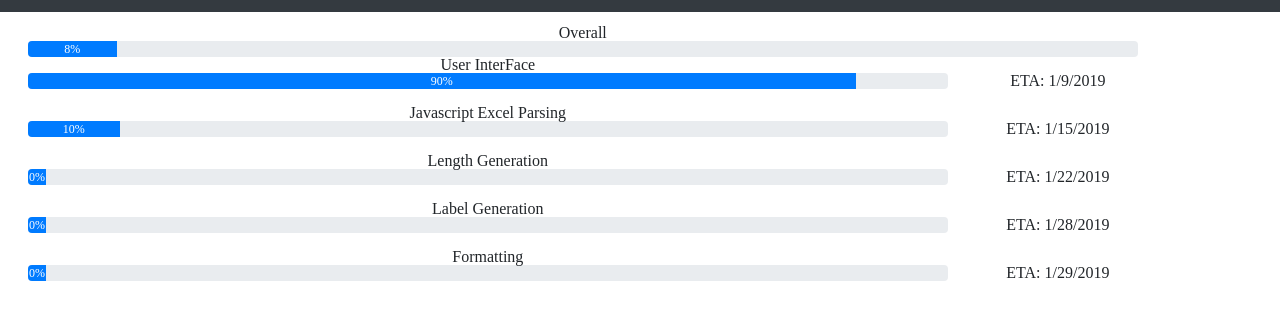
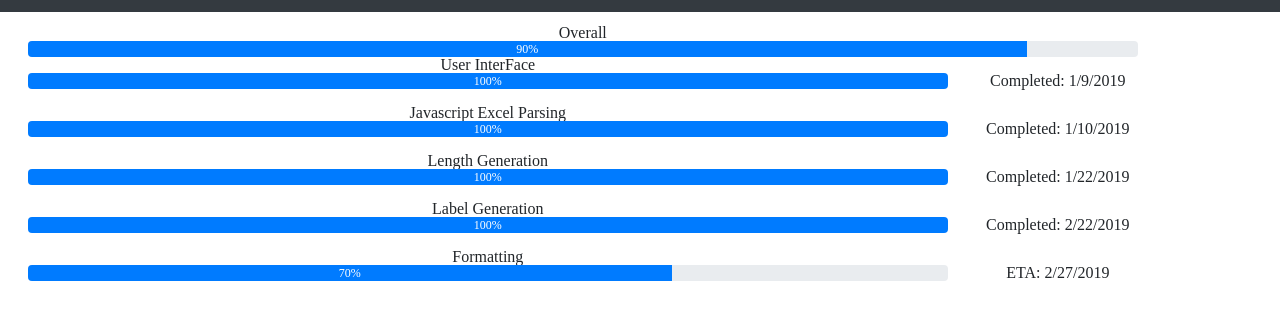
Before and after one commit to jmobley09/clg-tool, a website: page html/schedule.html in a window 1280 px wide. Shown: the part 50-370 px from the top of the page. Drawn offline with nearby package versions, Linux system fonts and the light colour scheme; files that its build step writes are made by us from their sources.

Commit message:
updated schedule to be accurate

```diff
--- a/html/schedule.html
+++ b/html/schedule.html
@@ -52,8 +52,8 @@
             <div class="col-12">
                 <h1>Overall</h1>
                 <div class="progress">
-                    <div class="progress-bar" role="progressbar" style="width: 8%;" aria-valuenow="08" aria-valuemin="0"
-                        aria-valuemax="100">8%</div>
+                    <div class="progress-bar" role="progressbar" style="width: 90%;" aria-valuenow="08" aria-valuemin="0"
+                        aria-valuemax="100">90%</div>
                 </div>
             </div>
         </div>
@@ -61,61 +61,61 @@
             <div class="col-10">
                 <h1>User InterFace</h1>
                 <div class="progress">
-                    <div class="progress-bar" role="progressbar" style="width: 90%;" aria-valuenow="90" aria-valuemin="0"
-                        aria-valuemax="100">90%
+                    <div class="progress-bar" role="progressbar" style="width: 100%;" aria-valuenow="100" aria-valuemin="0"
+                        aria-valuemax="100">100%
                     </div>
                 </div>
             </div>
             <div class="col-2">
-                    <p style="line-height:300%">ETA: 1/9/2019</p>
+                    <p style="line-height:300%">Completed: 1/9/2019</p>
                 </div>
         </div>
         <div class="row">
             <div class="col-10">
                 <h1>Javascript Excel Parsing</h1>
                 <div class="progress">
-                    <div class="progress-bar" role="progressbar" style="width: 10%;" aria-valuenow="10" aria-valuemin="0"
-                        aria-valuemax="100">10%</div>
+                    <div class="progress-bar" role="progressbar" style="width: 100%;" aria-valuenow="100" aria-valuemin="0"
+                        aria-valuemax="100">100%</div>
                 </div>
             </div>
             <div class="col-2">
-                <p style="line-height:300%">ETA: 1/15/2019</p>
+                <p style="line-height:300%">Completed: 1/10/2019</p>
             </div>
         </div>
         <div class="row">
             <div class="col-10">
                 <h1>Length Generation</h1>
                 <div class="progress">
-                    <div class="progress-bar" role="progressbar" style="width: 2%;" aria-valuenow="10" aria-valuemin="0"
-                        aria-valuemax="100">0%</div>
+                    <div class="progress-bar" role="progressbar" style="width: 100%;" aria-valuenow="100" aria-valuemin="0"
+                        aria-valuemax="100">100%</div>
                 </div>
             </div>
             <div class="col-2">
-                    <p style="line-height:300%">ETA: 1/22/2019</p>
+                    <p style="line-height:300%">Completed: 1/22/2019</p>
                 </div>
         </div>
         <div class="row">
             <div class="col-10">
                 <h1>Label Generation</h1>
                 <div class="progress">
-                    <div class="progress-bar" role="progressbar" style="width: 2%;" aria-valuenow="10" aria-valuemin="0"
-                        aria-valuemax="100">0%</div>
+                    <div class="progress-bar" role="progressbar" style="width: 100%;" aria-valuenow="100" aria-valuemin="0"
+                        aria-valuemax="100">100%</div>
                 </div>
             </div>
             <div class="col-2">
-                    <p style="line-height:300%">ETA: 1/28/2019</p>
+                    <p style="line-height:300%">Completed: 2/22/2019</p>
                 </div>
         </div>
         <div class="row">
             <div class="col-10">
                 <h1>Formatting</h1>
                 <div class="progress">
-                    <div class="progress-bar" role="progressbar" style="width: 2%;" aria-valuenow="10" aria-valuemin="0"
-                        aria-valuemax="100">0%</div>
+                    <div class="progress-bar" role="progressbar" style="width: 70%;" aria-valuenow="10" aria-valuemin="0"
+                        aria-valuemax="100">70%</div>
                 </div>
             </div>
             <div class="col-2">
-                    <p style="line-height:300%">ETA: 1/29/2019</p>
+                    <p style="line-height:300%">ETA: 2/27/2019</p>
                 </div>
         </div>
     </div>
```
